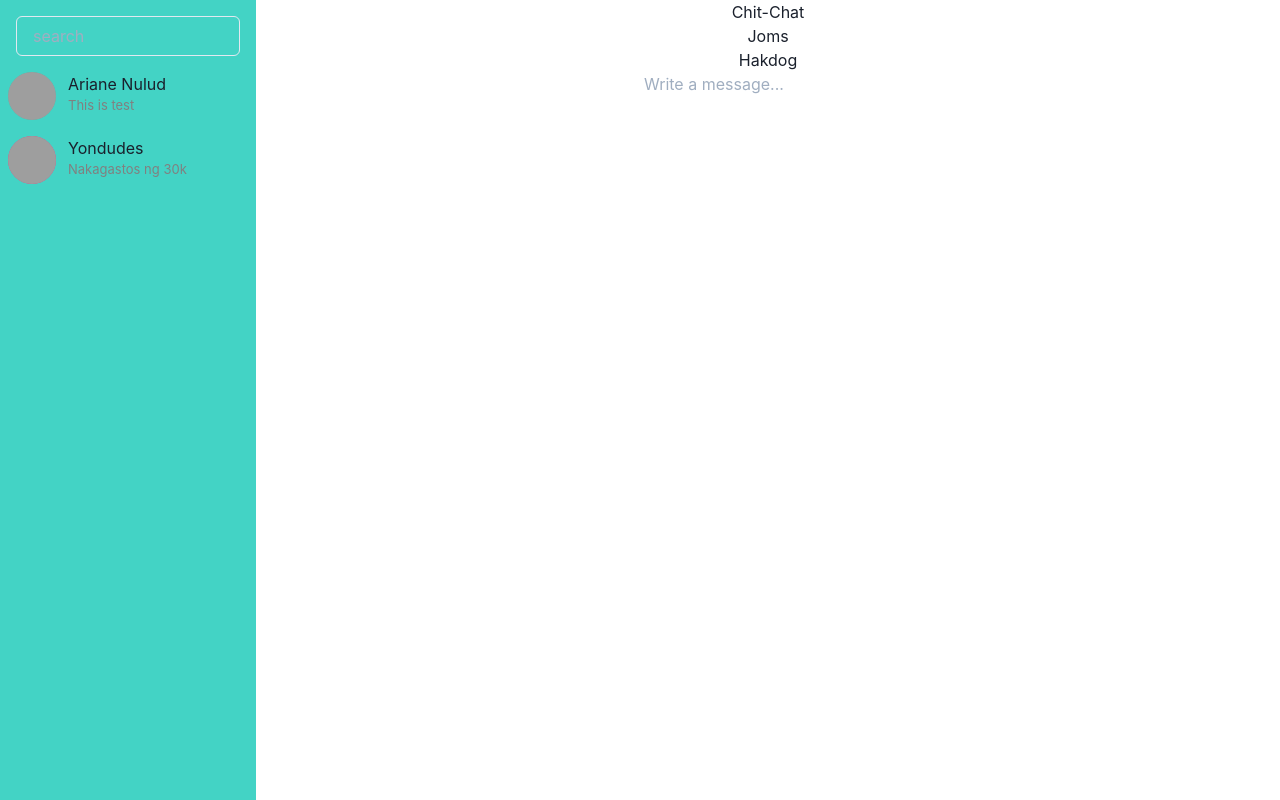
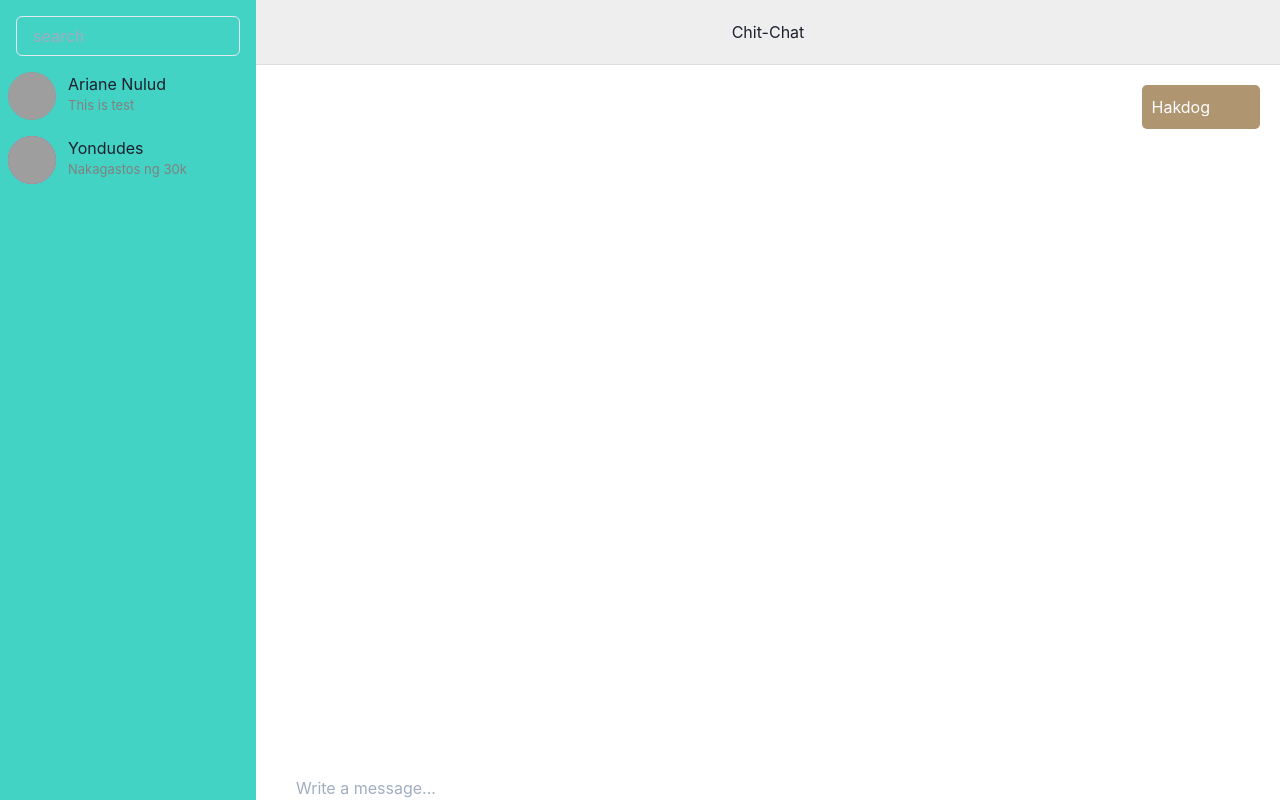
Before and after one commit to jBituin/chit-chat, a React (Create React App) app in the folder client/: page / in a window 1280 px wide. Built offline with nearby package versions, Linux system fonts and the light colour scheme; grey boxes are pictures that could not be loaded.

Commit message:
Add styling

```diff
--- a/client/src/App.css
+++ b/client/src/App.css
@@ -36,3 +36,76 @@
     transform: rotate(360deg);
   }
 }
+
+.container {
+  display: flex;
+  flex-direction: column;
+  height: 100%;
+}
+
+.messages {
+  overflow-y: scroll;
+  overflow-x: hidden;
+  flex-grow: 1;
+  padding: 20px;
+}
+
+h3 {
+  text-align: center;
+  padding: 20px 0;
+  margin: 0;
+  border-bottom: 1px solid #ddd;
+  background-color: #eee;
+}
+
+.chat-input {
+  position: relative;
+  overflow: hidden;
+  padding: 0 40px;
+  flex-shrink: 0;
+}
+
+.chat-input input[type='text'] {
+  width: 100%;
+  margin-left: -20px;
+  margin-right: -20px;
+}
+
+.message.from-me .username {
+  display: none;
+}
+
+.message.from-me {
+  display: flex;
+  justify-content: flex-end;
+  margin-bottom: 5px;
+}
+
+.message.from-me .message-body {
+  background-color: #af9570;
+  color: white;
+}
+
+.message {
+  display: flex;
+  justify-content: flex-start;
+  align-items: center;
+  margin-bottom: 20px;
+}
+.message-body {
+  max-width: 80%;
+  display: inline-block;
+  padding: 10px;
+  background-color: #43d3c5;
+  border: 1px;
+  border-radius: 5px;
+  padding-right: 50px;
+}
+
+.username {
+  font-weight: bold;
+  font-size: 0.9rem;
+  color: #999;
+  margin-bottom: 5px;
+  margin-right: 5px;
+}
```
